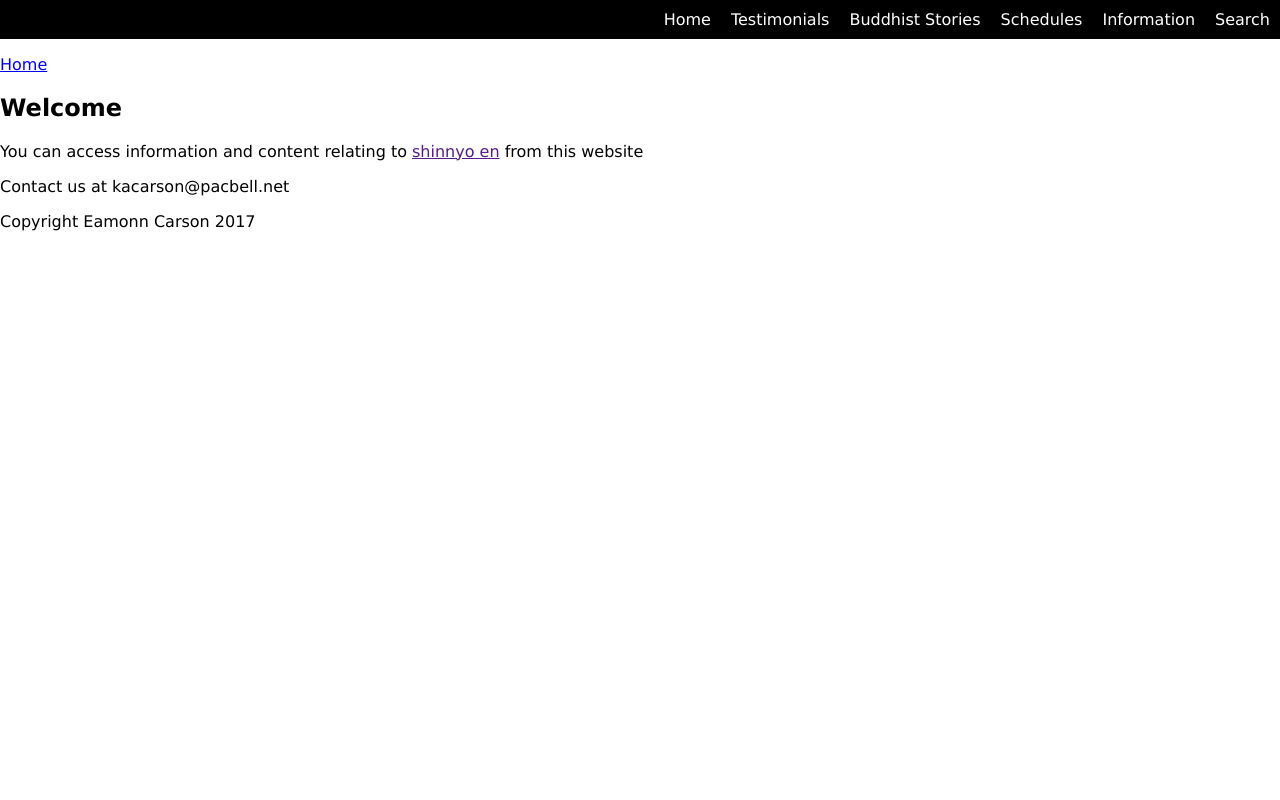
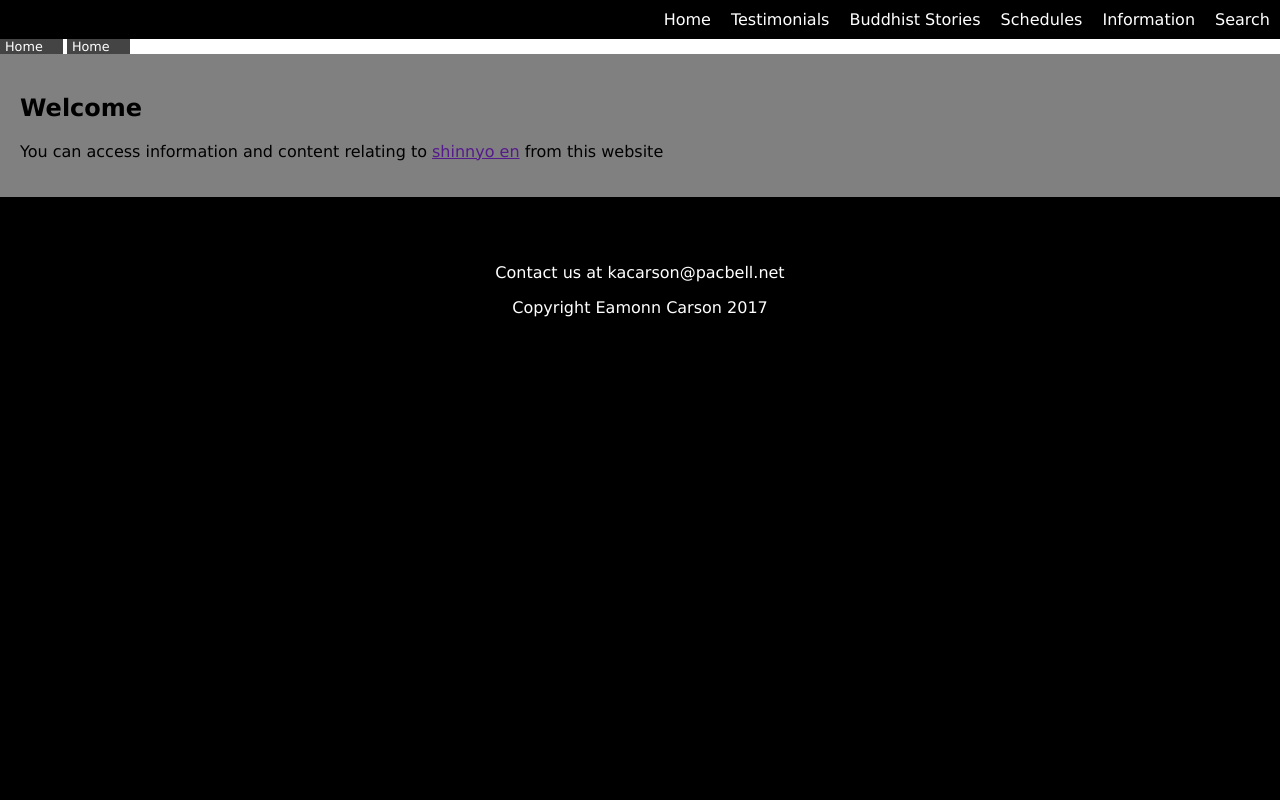
Before and after one commit to EamonnCarson/Carson-Lineage-Website, a PHP site: page / in a window 1280 px wide. Run offline with PHP 8.4, Linux system fonts and the light colour scheme.

Commit message:
defined the rest of the page
fixed the gaps between divs problem too. it turns out that it was
because the margins from the <p> elements inside were getting in the
way. The way to fix that was actually just to add padding to the
content element.

```diff
--- a/ITGS Website/index.html
+++ b/ITGS Website/index.html
@@ -33,6 +33,7 @@
 	<div id="breadcrumbs">
 		<ul>
 			<li><a href="index.html">Home</a></li>
+			<li><a href="index.html">Home</a></li>
 		</ul>
 	</div>
 	<div id="content">
--- a/ITGS Website/stylesheet.css
+++ b/ITGS Website/stylesheet.css
@@ -1,6 +1,7 @@
 body {
-	margin: 0 0 0 0;
+	margin: 0px;
 	font-family: "Lucida Sans Unicode", "Lucida Grande", sans-serif;
+	background-color: black;
 }
 
 ul {
@@ -19,7 +20,7 @@ ul {
 		float: right;
 		padding: 10 10 10 10;
 	}
-	#topnav > ul > li > a {
+	#topnav a {
 		color: white;
 		text-decoration: none;
 	}
@@ -48,12 +49,41 @@ ul {
 		}
 
 #breadcrumbs {
+	display: block;
+	width: 100%;
+	background-color: white;
+	font-size: .8em;
 }
+	#breadcrumbs > ul{
+		margin: 0px;
+		padding: 0px;
+	}
+	#breadcrumbs > ul > li {
+		display: inline-block;
+	}
+	#breadcrumbs a {
+		color: white;
+		background-color: #444444;
+		padding: 0px 20px 0px 5px;
+		text-decoration: none;
+	}
 
 #content {
-}
+	display: block;
+	width: 100%;
+	background-color: gray;
+	padding: 20px 20px 20px 20px;
+}/*
+	#content p, #content h2 {
+		margin: 0px;
+	}*/
 
 #footer {
+	background-color: black;
+	color: white;
+	width: 100%;
+	padding: 50px 0px 50px 0px;
+	text-align: center;
 }
 
 .float-clearing::after {
```
